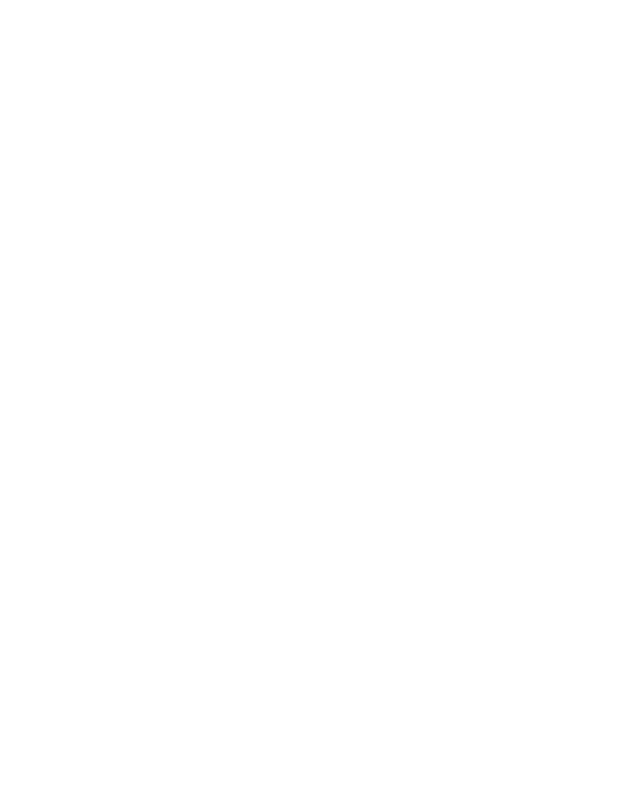
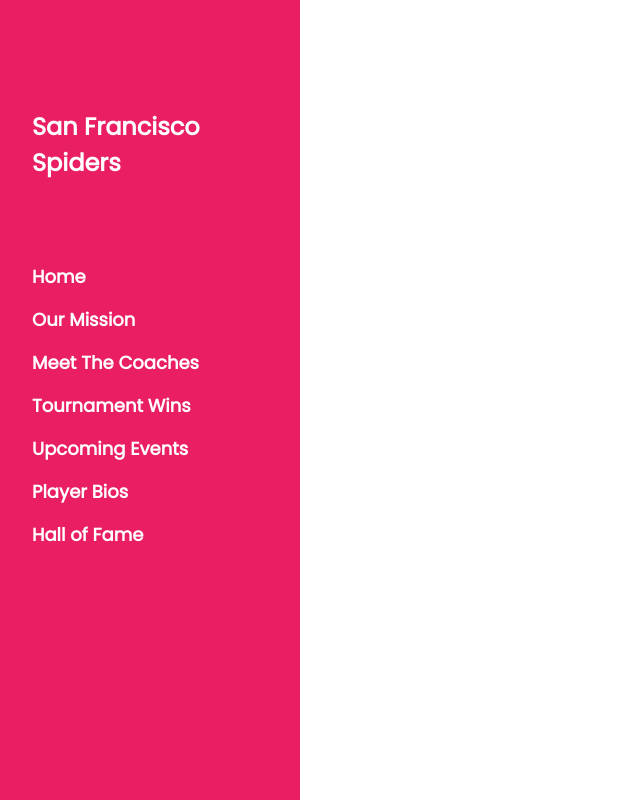
Before and after one commit to jesustgr/sf-spiders-v2, a plain HTML site: page index.html in a window 1280 px wide. Shown: the whole page, without its empty margins (0-640 px from the left). Drawn offline with nearby package versions, Linux system fonts and the light colour scheme.

Commit message:
add sidebar menu

```diff
--- a/index.html
+++ b/index.html
@@ -6,10 +6,24 @@
     <link rel="stylesheet" href="https://www.w3schools.com/w3css/4/w3.css">
     <link rel="stylesheet" href="https://fonts.googleapis.com/css?family=Poppins">
     <link rel="stylesheet" href="style.css">
-    <title>Document</title>
+    <title>SF SPIDERS</title>
 </head>
 <body>
-
+    <nav class="w3-sidebar w3-pink w3-collapse w3-top w3-large w3-padding" style="z-index:3;width:300px;font-weight:bold;" id="mySidebar"><br>
+        <a href="javascript:void(0)" onclick="w3_close()" class="w3-button w3-hide-large w3-display-topleft" style="width:100%;font-size:22px">Close Menu</a>
+        <div class="w3-container">
+            <h3 class="w3-padding-64"><b>San Francisco<br>Spiders</b></h3>
+        </div>
+        <div class="w3-bar-block">
+            <a href="#" onclick="w3_close()" class="w3-bar-item w3-button w3-hover-white">Home</a>
+            <a href="#our-mission" onclick="w3_close()" class="w3-bar-item w3-button w3-hover-white">Our Mission</a>
+            <a href="#meet-the-coaches" onclick="w3_close()" class="w3-bar-item w3-button w3-hover-white">Meet The Coaches</a>
+            <a href="#tournament-wins" onclick="w3_close()" class="w3-bar-item w3-button w3-hover-white">Tournament Wins</a>
+            <a href="#upcoming-events" onclick="w3_close()" class="w3-bar-item w3-button w3-hover-white">Upcoming Events</a>
+            <a href="#player-bios" onclick="w3_close()" class="w3-bar-item w3-button w3-hover-white">Player Bios</a>
+            <a href="#hall-of-fame" onclick="w3_close()" class="w3-bar-item w3-button w3-hover-white">Hall of Fame</a>
+        </div>
+      </nav>
 
     <script src="script.js"></script>
 </body>
--- a/style.css
+++ b/style.css
@@ -0,0 +1,2 @@
+body,h1,h2,h3,h4,h5 {font-family: "Poppins", sans-serif}
+body {font-size:16px;}
```
